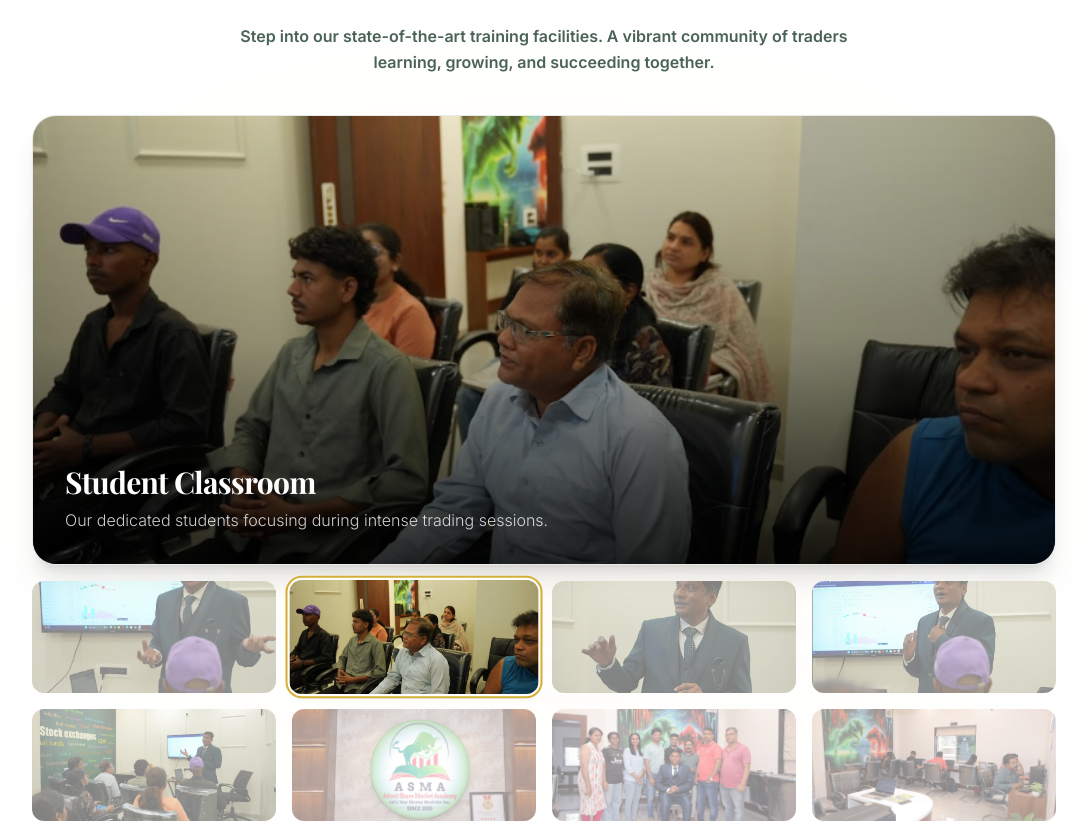
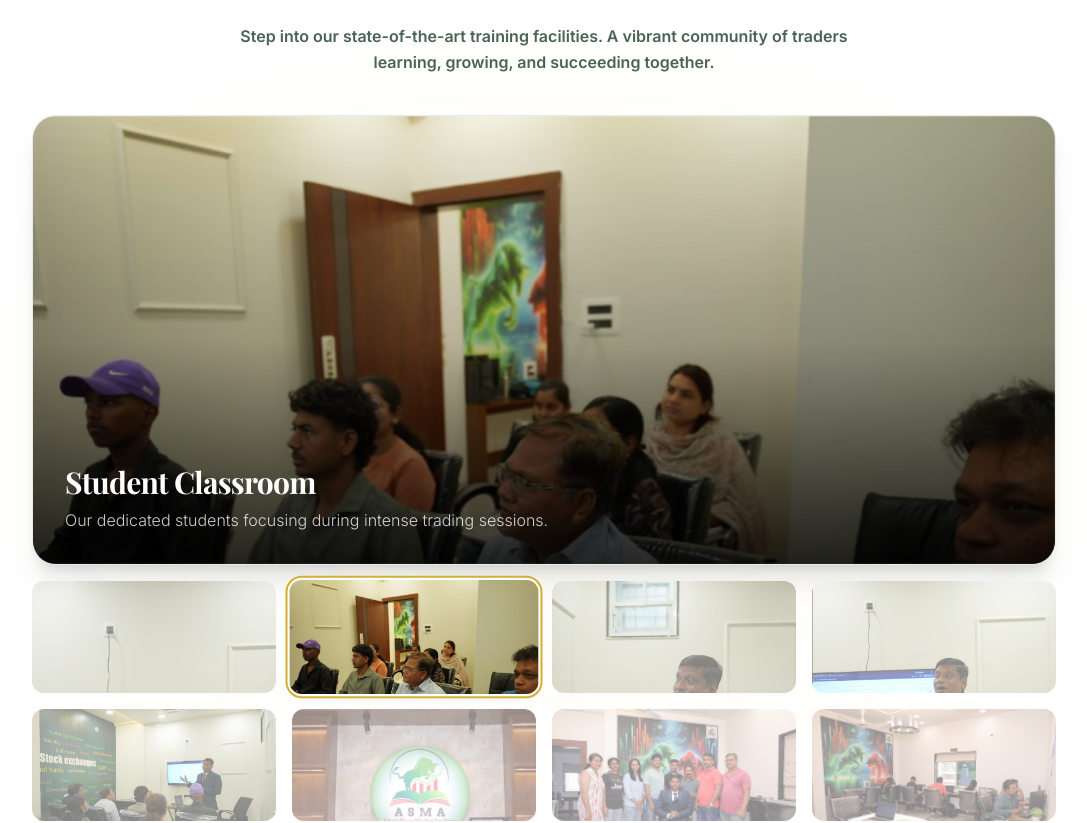
Before and after one commit to bizleap1/ASMA, a React (Vite) app: page / in a window 1280 px wide. Shown: the part 5753-6576 px from the top of the page, without its empty margins (96-1183 px from the left). Built offline with nearby package versions, Linux system fonts and the light colour scheme; a web font is replaced by a local one.

Commit message:
Fix gallery image cropping

```diff
--- a/src/pages/GallerySection.jsx
+++ b/src/pages/GallerySection.jsx
@@ -134,7 +134,7 @@ const GallerySection = ({ isGalleryPage = false }) => {
               key={activeImg} // Forces re-render for transition if needed, or rely on CSS
               src={galleryItems[activeImg].url}
               alt={galleryItems[activeImg].title}
-              className="w-full h-full object-cover transition-transform duration-[2s] ease-in-out group-hover:scale-105 animate-fade-in"
+              className="w-full h-full object-cover object-top transition-transform duration-[2s] ease-in-out group-hover:scale-105 animate-fade-in"
             />
 
             {/* Premium Gradient Overlay */}
@@ -166,7 +166,7 @@ const GallerySection = ({ isGalleryPage = false }) => {
                   : 'opacity-50 hover:opacity-100 hover:scale-[1.02]'
                   }`}
               >
-                <img loading="lazy" src={item.url} alt={`Thumbnail ${i + 1}`} className="w-full h-full object-cover" />
+                <img loading="lazy" src={item.url} alt={`Thumbnail ${i + 1}`} className="w-full h-full object-cover object-top" />
 
                 {/* Selection indicator */}
                 {activeImg === i && (
```
